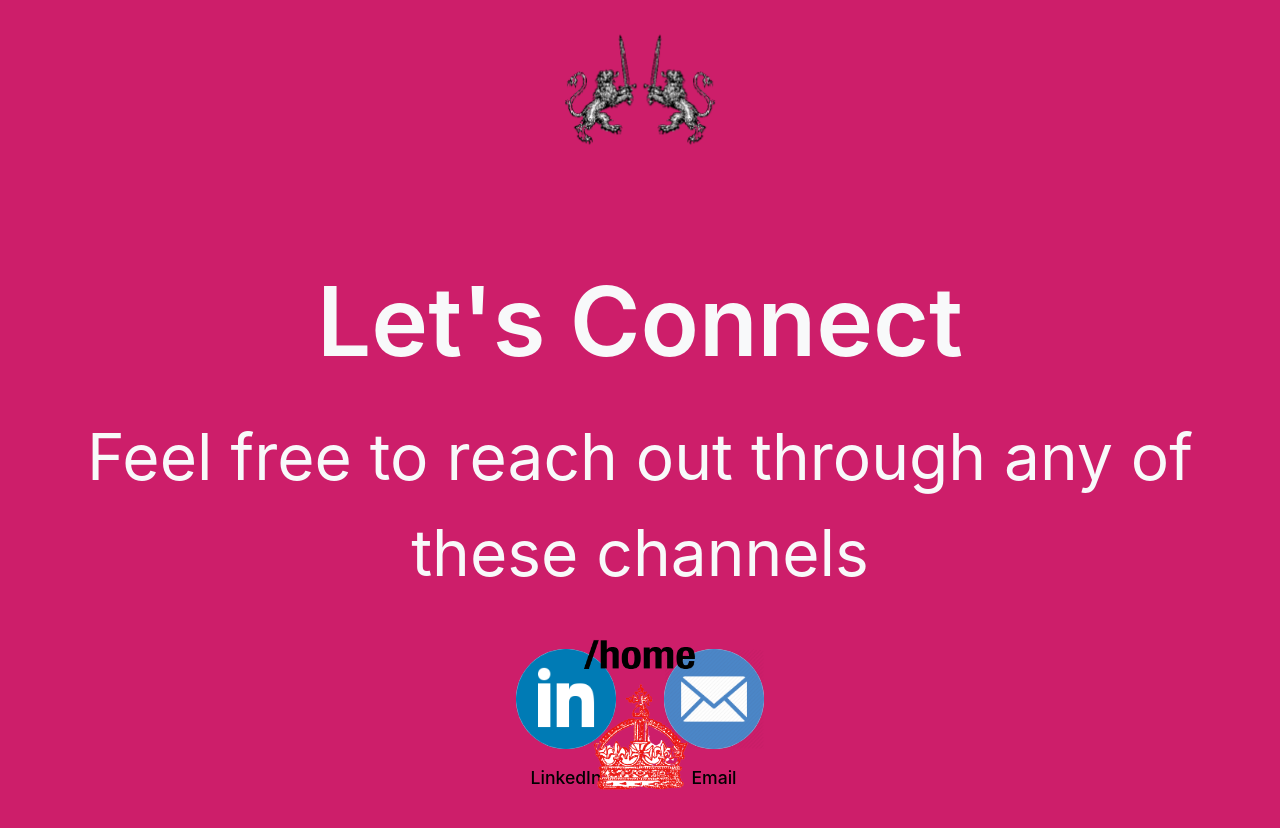
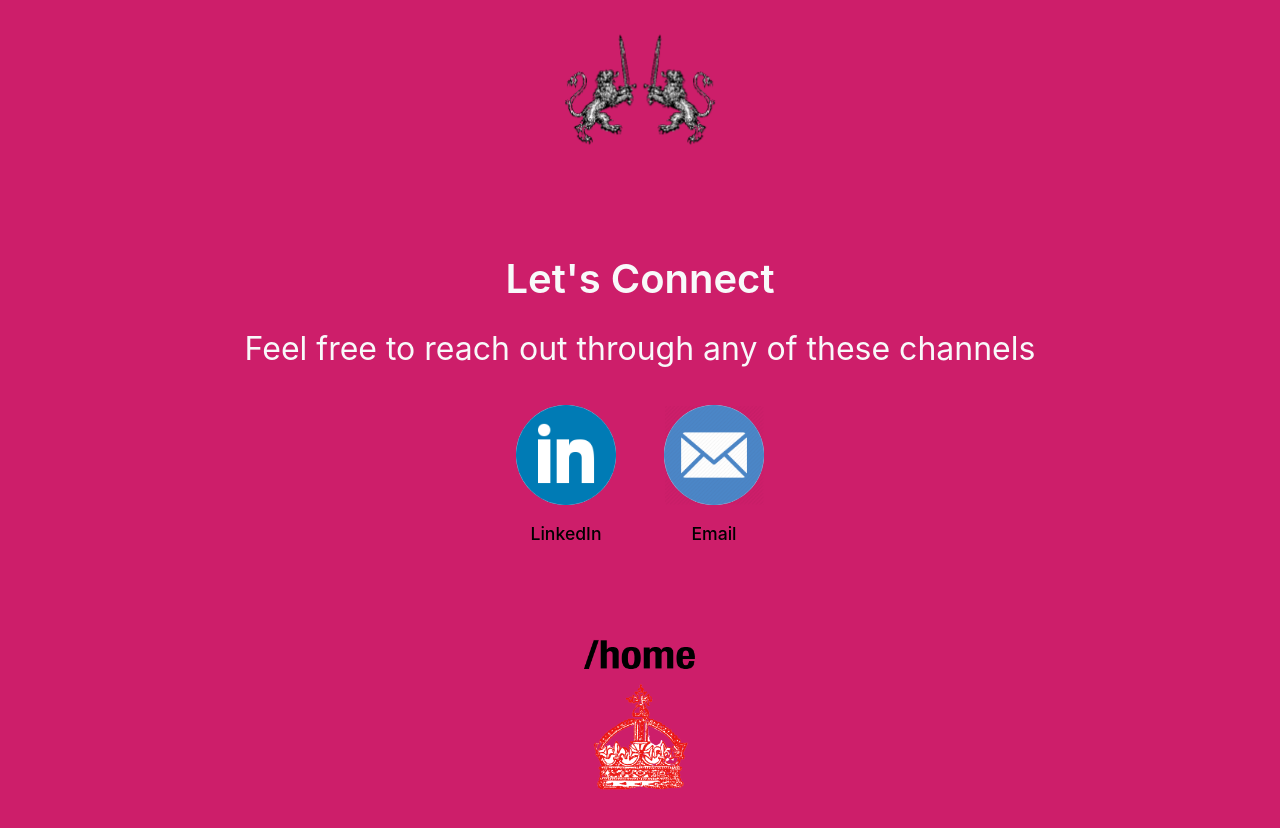
Before and after one commit to jojo66089/joshuaPortfolio, a Nuxt app: page /contact in a window 1280 px wide. Shown: the top 828 px of the page. After the commit the page ends 800 px from the top, so only its background shows below. Built offline with nearby package versions, Linux system fonts and the light colour scheme.

Commit message:
Adjusted/Resized Graphics/Animations for Efficienct Mobile Handling  and fixed button layout

```diff
--- a/pages/contact.vue
+++ b/pages/contact.vue
@@ -58,7 +58,7 @@ const route = useRoute()
 }
 
 .contact-title {
-  font-size: 6em;
+  font-size: 2.5em;
   font-weight: 600;
   margin-bottom: 1rem;
   color: #f8f9fa;
@@ -68,9 +68,9 @@ const route = useRoute()
 }
 
 .contact-subtitle {
-  font-size: 4em;
+  font-size: 2em;
   color: #f8f9fa;
-  margin-bottom: 3rem;
+  margin-bottom: 2rem;
   opacity: 0;
   animation: fadeIn 0.5s ease-out forwards;
   animation-delay: 0.9s;
```
